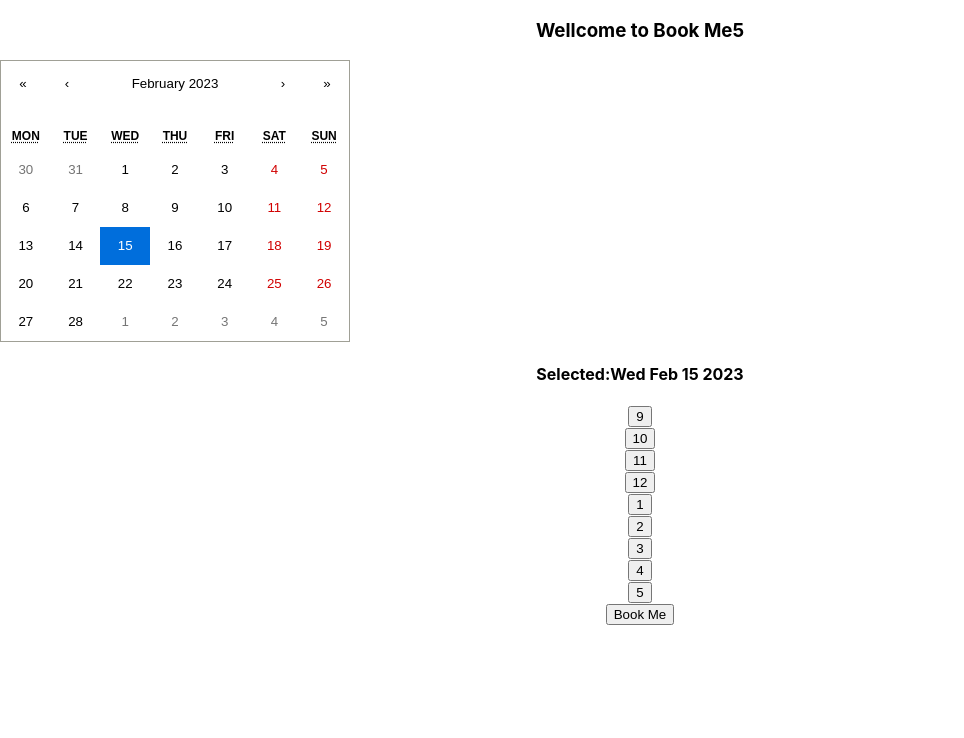
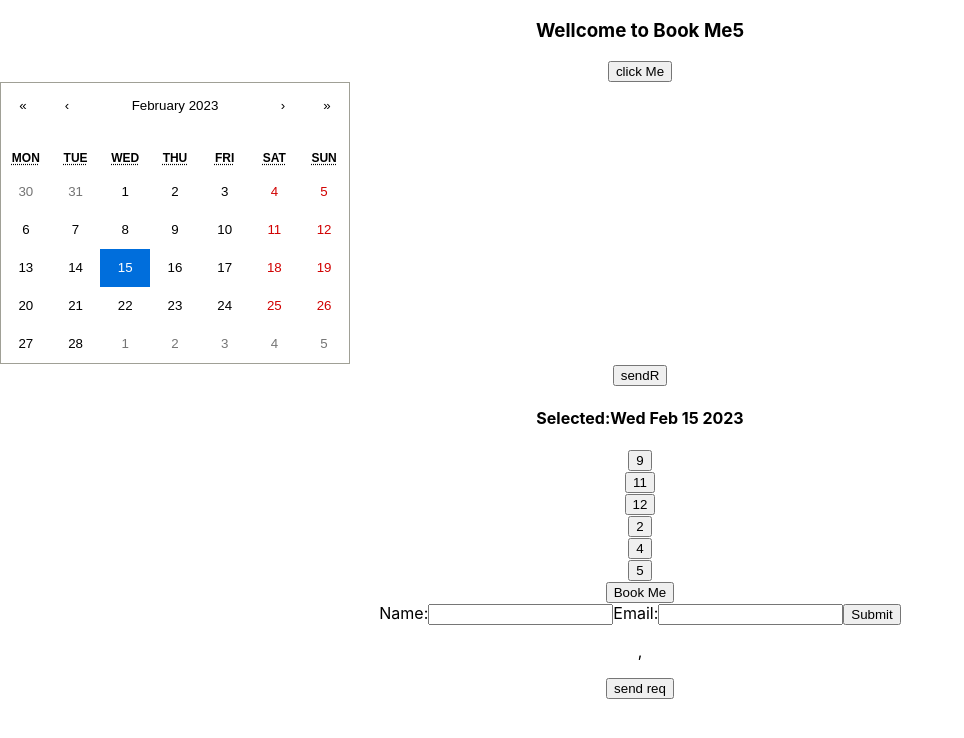
Before and after one commit to afshinmalek/bookedCRA-client, a React (Create React App) app: page / in a window 1280 px wide. Shown: the top 738 px of the page, without its empty margins (0-964 px from the left). Built offline with nearby package versions, Linux system fonts and the light colour scheme.

Commit message:
creatig redux store with rtk

```diff
--- a/package.json
+++ b/package.json
@@ -3,9 +3,11 @@
   "version": "0.1.0",
   "private": true,
   "dependencies": {
+    "@reduxjs/toolkit": "^1.9.2",
     "@testing-library/jest-dom": "^5.16.5",
     "@testing-library/react": "^13.4.0",
     "@testing-library/user-event": "^13.5.0",
+    "axios": "^1.3.3",
     "react": "^18.2.0",
     "react-calendar": "^4.0.0",
     "react-dom": "^18.2.0",
--- /dev/null
+++ b/src/component/SampleButton.jsx
@@ -0,0 +1,33 @@
+import React from "react";
+import axios from "axios";
+
+function SampleButton() {
+  function handleClick() {
+    axios
+      .post("http://localhost:3001/submit-form", {
+        name: "Fred",
+        email: "Flintstone@G.com",
+      })
+      .then(function (response) {
+        console.log(response);
+      })
+      .catch(function (error) {
+        console.log(error);
+      });
+  }
+
+  return (
+    <div>
+      <button
+        onClick={() => {
+          alert("you clicked me");
+          handleClick();
+        }}
+      >
+        click Me
+      </button>
+    </div>
+  );
+}
+
+export default SampleButton;
--- /dev/null
+++ b/src/component/SendR.jsx
@@ -0,0 +1,23 @@
+import React from "react";
+import axios from "axios";
+
+function SendR() {
+  function handleClick() {
+    let sample = { name: "sample1", email: "e1" };
+
+    window.alert("clicked" + { sample });
+
+    axios
+      .post("http://localhost:3001/submit-form", sample, {
+        headers: {
+          "Content-Type": "application/json",
+        },
+      })
+      .then((response) => console.log(response.data))
+      .catch((error) => console.error(error));
+  }
+
+  return <button onClick={handleClick}>sendR</button>;
+}
+
+export default SendR;
--- a/src/component/calendar.jsx
+++ b/src/component/calendar.jsx
@@ -1,17 +1,27 @@
 import React, { useState } from "react";
 import "react-calendar/dist/Calendar.css";
 import Calendar from "react-calendar";
+import findAvailableHours from "./availableHours/availableHoursHelper";
 import AvailableHours from "./availableHours/AvailableHours";
+import MyForm from "./form/Form";
+import SendR from "./SendR";
+import SampleButton from "./SampleButton";
 
 function MyCalendar() {
   const [value, setValue] = useState(new Date());
   let hours = [9, 10, 11, 12, 1, 2, 3, 4, 5];
+  let booked = [{ start: 10 }, { start: 1 }, { start: 3 }];
+
+  let available = findAvailableHours(hours, booked);
 
   return (
     <div>
+      <SampleButton />
       <Calendar onChange={setValue} value={value} view={"month"} />
+      <SendR></SendR>
       <h4>Selected:{value.toDateString()}</h4>
-      <AvailableHours hours={hours}></AvailableHours>
+      <AvailableHours hours={available}></AvailableHours>
+      <MyForm></MyForm>
     </div>
   );
 }
--- /dev/null
+++ b/src/component/form/Form.jsx
@@ -0,0 +1,71 @@
+import React, { useState } from "react";
+import axios from "axios";
+
+function MyForm() {
+  const [formData, setFormData] = useState({ name: "", email: "" });
+  let str = JSON.stringify(formData);
+  function handleSubmit(event) {
+    window.alert("submitted" + { str });
+    event.preventDefault();
+    axios
+      .post("http://localhost:3001/submit-form", formData, {
+        headers: {
+          "Content-Type": "application/json",
+        },
+      })
+      .then((response) => console.log(response.data))
+      .catch((error) => console.error(error));
+  }
+
+  function handleChange(event) {
+    const { name, value } = event.target;
+    setFormData((prevState) => ({ ...prevState, [name]: value }));
+  }
+
+  function handleClick() {
+    let sample = { name: "sample1", email: "e1" };
+
+    window.alert("clicked" + { str });
+
+    axios
+      .post("http://localhost:3001/submit-form", sample, {
+        headers: {
+          "Content-Type": "application/json",
+        },
+      })
+      .then((response) => console.log(response.data))
+      .catch((error) => console.error(error));
+  }
+
+  return (
+    <div>
+      <form onSubmit={handleSubmit}>
+        <label for="name">
+          Name:
+          <input
+            id="name"
+            type="text"
+            name="name"
+            value={formData.name}
+            onChange={handleChange}
+          />
+        </label>
+        <label for="email">
+          Email:
+          <input
+            id="email"
+            type="email"
+            name="email"
+            value={formData.email}
+            onChange={handleChange}
+          />
+        </label>
+        <button type="submit">Submit</button>
+      </form>
+      <p>{formData.name + " , " + formData.email}</p>
+      <button onClick={handleClick}>send req</button>
+    </div>
+  );
+}
+
+export default MyForm;
```
Also changed, not shown: src/component/redux/formSlice.js (added, +37 -0 lines), 2 other files (tests, documents, lock files or other folders).
